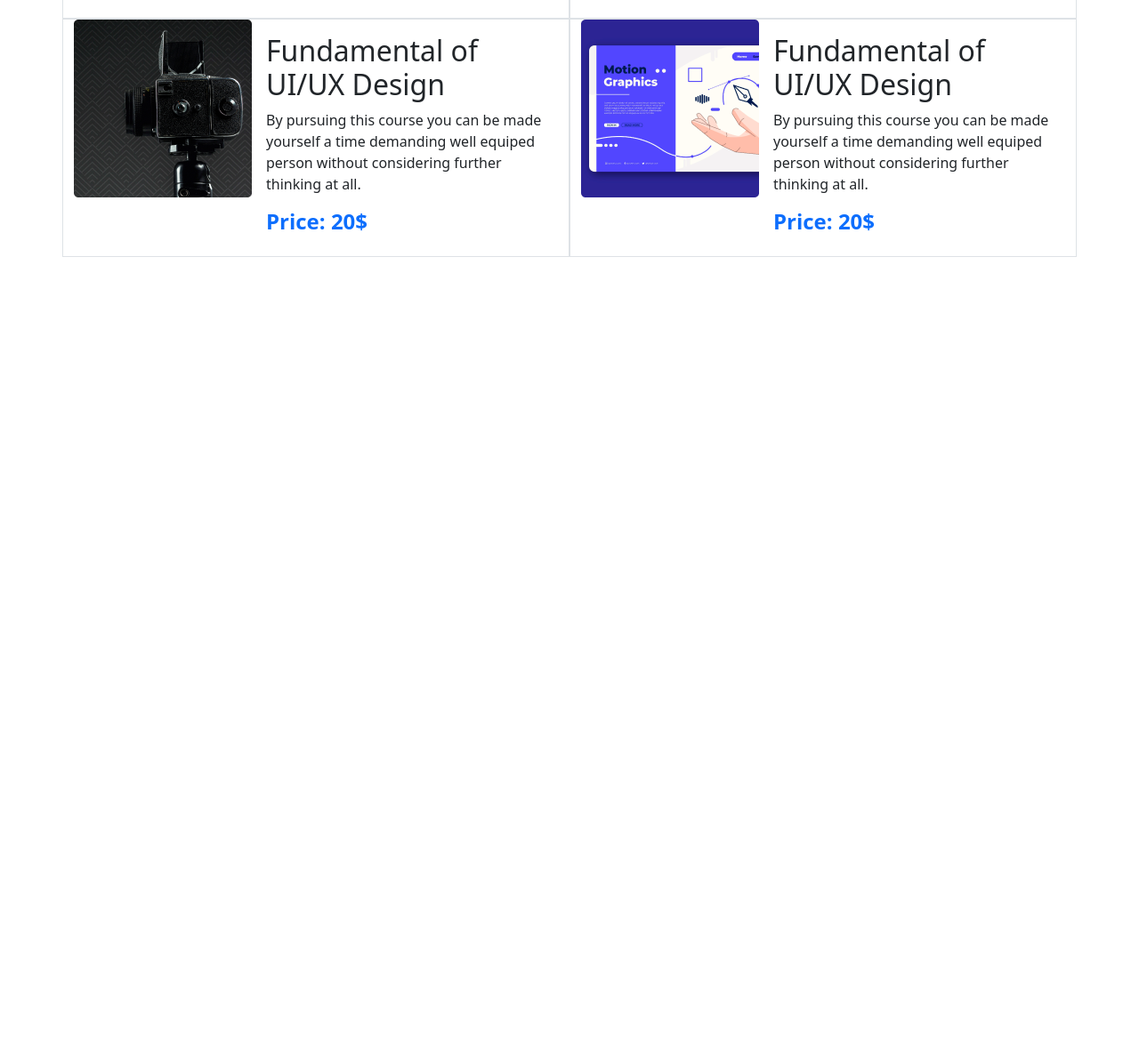
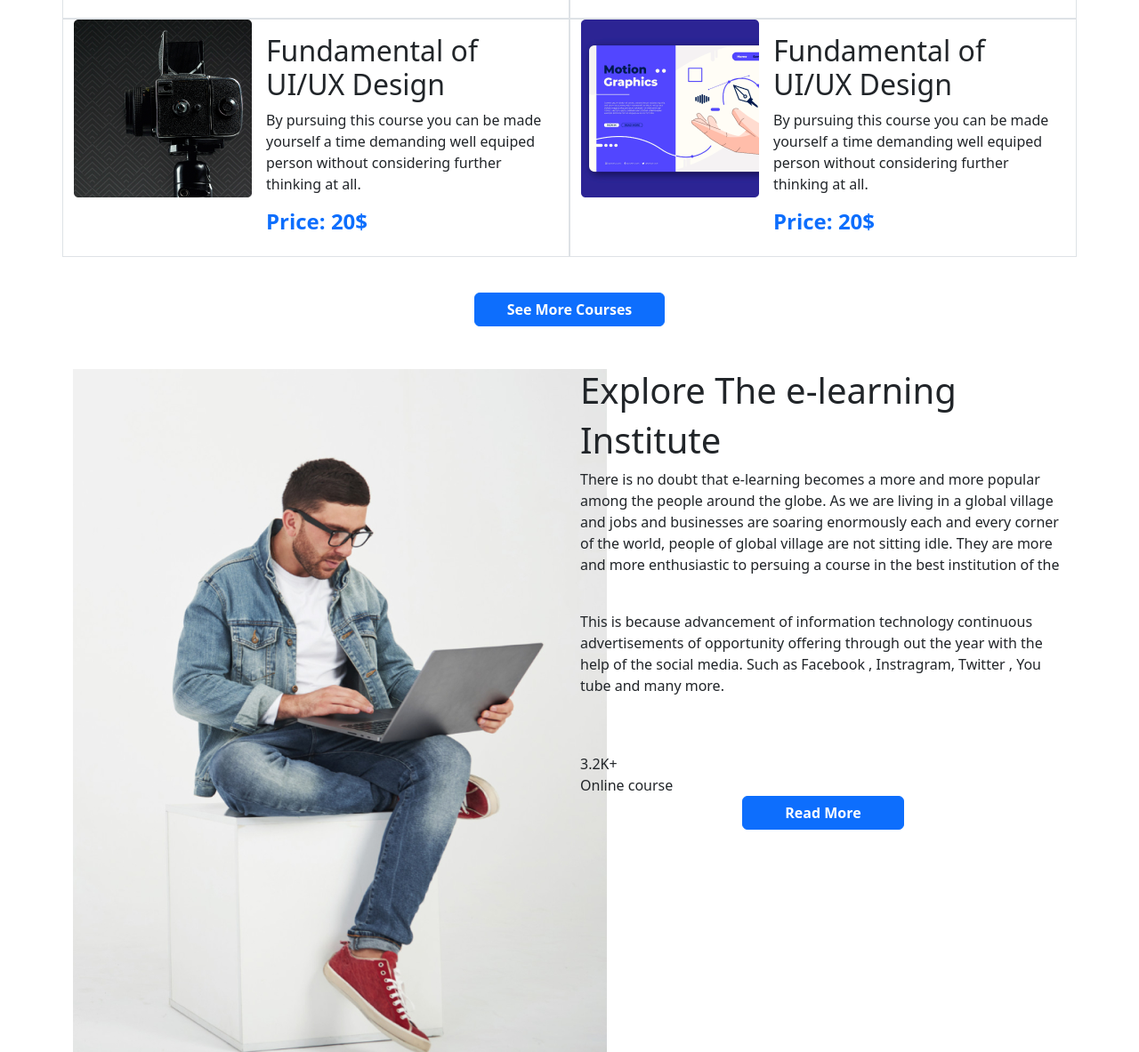
Before and after one commit to ahammedkarim/pro-Edu-digital-learning, a plain HTML site: page index.html in a window 1280 px wide. Shown: the part 1479-2662 px from the top of the page at 89% size. Before the commit the page ends 1768 px from the top, so only its background shows below. Drawn offline with nearby package versions, Linux system fonts and the light colour scheme.

Commit message:
institute added

```diff
--- a/index.html
+++ b/index.html
@@ -121,11 +121,11 @@
     <main>
         <!--Courses start-->
         <section>
-            <div class="container">
+            <div class="container mb-3">
                 <div class="row row-cols-1">
                     <div class="col mt-5 justify-content-center align-items-center">
-                        <h1>Discover Our Popular</h1>
-                        <h1>Courses</h1>
+                        <h1 class="text-center fw-bold">Discover Our Popular</h1>
+                        <h1 class="text-center fw-bold">Courses</h1>
                         <p>It is well established that people who have completed our fantastic courses got hired almost
                             100%.Moreover some of talented guys established their own businesses by completing our
                             challenging and hands in learning procedures.</p>
@@ -192,14 +192,56 @@
                                     <h4><span class="text-primary fw-bold">Price: 20$</span></h4>
                                 </div>
                             </div>
-
-
                         </div>
                     </div>
                 </div>
             </div>
+            <br>
+            <div class="d-grid gap-2 col-2 mx-auto">
+                <button class="btn btn-primary fw-bold text-color-white" type="button">See More Courses</button>
+
         </section>
         <!--Courses end-->
+        <!--Institutions start-->
+        <section>
+            <div class="container mt-5">
+                <div class="row row-cols-2">
+                    <div class="col"><img src="images/working.png" alt=""></div>
+                    <div class="col">
+                        <h1>Explore The e-learning</h1>
+                        <h1>Institute</h1>
+                        <p>There is no doubt that e-learning becomes a more and more popular among the people around the
+                            globe. As we are living in a global village and jobs and businesses are soaring enormously
+                            each and every corner of the world, people of global village are not sitting idle. They are
+                            more and more enthusiastic to persuing a course in the best institution of the </p>
+                        <br>
+                        <p>This is because advancement of information technology continuous advertisements of
+                            opportunity offering through out the year with the help of the social media. Such as
+                            Facebook , Instragram, Twitter , You tube and many more.</p>
+                        <br>
+                        <br>
+
+                        <div><span>3.2K+</span></div>
+                        <div>
+                            <div><span>Online course</span></div>
+
+                            <div class="d-grid gap-2 col-4 mx-auto p-0">
+                                <button class="btn btn-primary fw-bold text-color-white" type="button">Read More
+                                </button>
+                            </div>
+
+
+
+                        </div>
+
+
+
+
+                    </div>
+                </div>
+            </div>
+        </section>
+        <!--Institutions End-->
 
     </main>
 
```
Also changed, not shown: 1 other file.
